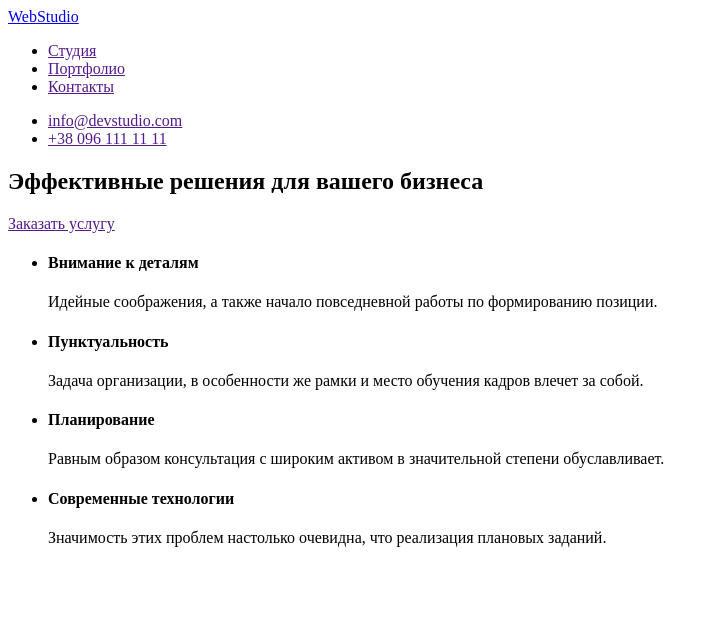
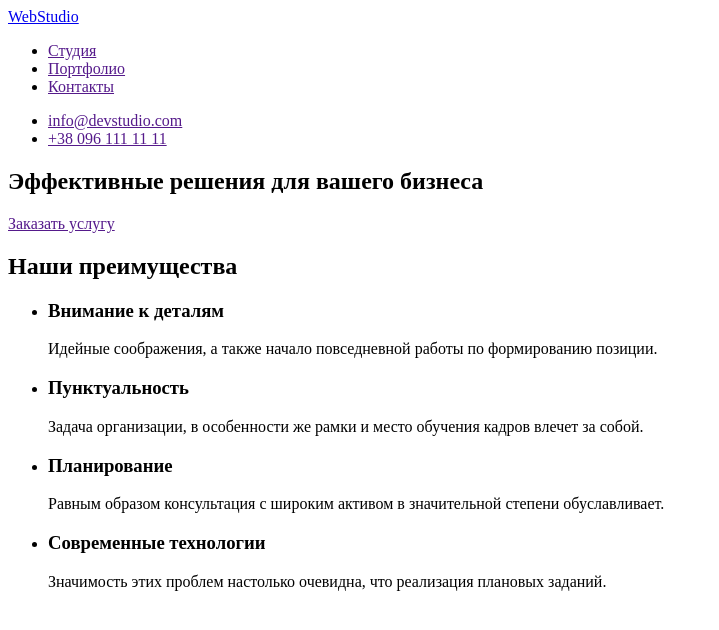
Before and after one commit to Sairus1989/goit-markup-hw-01, a plain HTML site: page index.html in a window 1280 px wide. Shown: the whole page, without its empty margins (0-719 px from the left). Drawn offline with Linux system fonts and the light colour scheme.

Commit message:
block-323

```diff
--- a/index.html
+++ b/index.html
@@ -32,27 +32,28 @@
     </div>
 
   <section>
+      <h2>Наши преимущества</h2>
       <ul>
         <li>
-            <h4>Внимание к деталям</h4>
+            <h3>Внимание к деталям</h3>
             <p>
              Идейные соображения, а также начало повседневной работы по формированию позиции.
             </p>
         </li>
         <li>
-            <h4>Пунктуальность</h4>
+            <h3>Пунктуальность</h3>
             <p>
              Задача организации, в особенности же рамки и место обучения кадров влечет за собой.
             </p>
         </li>
         <li>
-            <h4>Планирование</h4>
+            <h3>Планирование</h3>
             <p>
              Равным образом консультация с широким активом в значительной степени обуславливает.
             </p>
         </li>
         <li>
-            <h4>Современные технологии</h4>
+            <h3>Современные технологии</h3>
             <p>
              Значимость этих проблем настолько очевидна, что реализация плановых заданий.
             </p>
```
